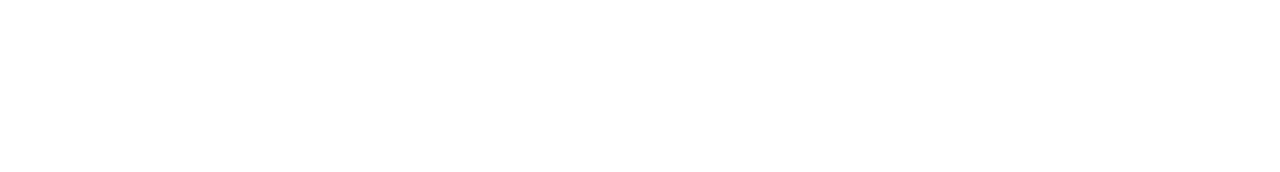
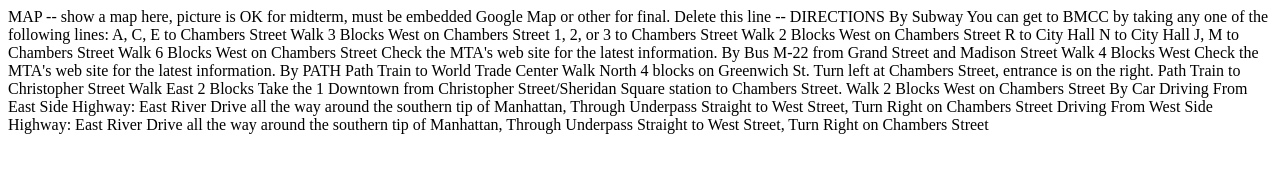
Before and after one commit to sarutobikaioh/mmp240, a plain HTML site: page about.html in a window 1280 px wide. Drawn offline with Linux system fonts and the light colour scheme.

Commit message:
Update about.html

```diff
--- a/about.html
+++ b/about.html
@@ -8,6 +8,67 @@
 <meta name="viewport" content="width=device-width, initial-scale=1">
 </head>
 <body>
-<!-- Add your site or application content here -->
+
+MAP
+-- show a map here, picture is OK for midterm, must be embedded Google Map or other for final. Delete this line --
+
+
+
+
+
+DIRECTIONS
+
+By Subway
+You can get to BMCC by taking any one of the following lines:
+
+A, C, E to Chambers Street
+Walk 3 Blocks West on Chambers Street
+
+1, 2, or 3 to Chambers Street
+Walk 2 Blocks West on Chambers Street
+
+R to City Hall
+N to City Hall
+J, M to Chambers Street
+Walk 6 Blocks West on Chambers Street
+
+Check the MTA's web site for the latest information.
+
+
+
+
+By Bus
+M-22 from Grand Street and Madison Street
+Walk 4 Blocks West
+
+Check the MTA's web site for the latest information.
+
+
+
+
+By PATH
+Path Train to World Trade Center
+Walk North 4 blocks on Greenwich St.
+Turn left at Chambers Street, entrance is on the right.
+
+Path Train to Christopher Street
+Walk East 2 Blocks
+Take the 1 Downtown from Christopher Street/Sheridan Square station to Chambers Street.
+Walk 2 Blocks West on Chambers Street
+
+
+
+
+By Car
+
+Driving From East Side Highway:
+East River Drive all the way around the southern tip of Manhattan,
+Through Underpass Straight to West Street,
+Turn Right on Chambers Street
+
+Driving From West Side Highway:
+East River Drive all the way around the southern tip of Manhattan,
+Through Underpass Straight to West Street,
+Turn Right on Chambers Street
 </body>
 </html>
```
